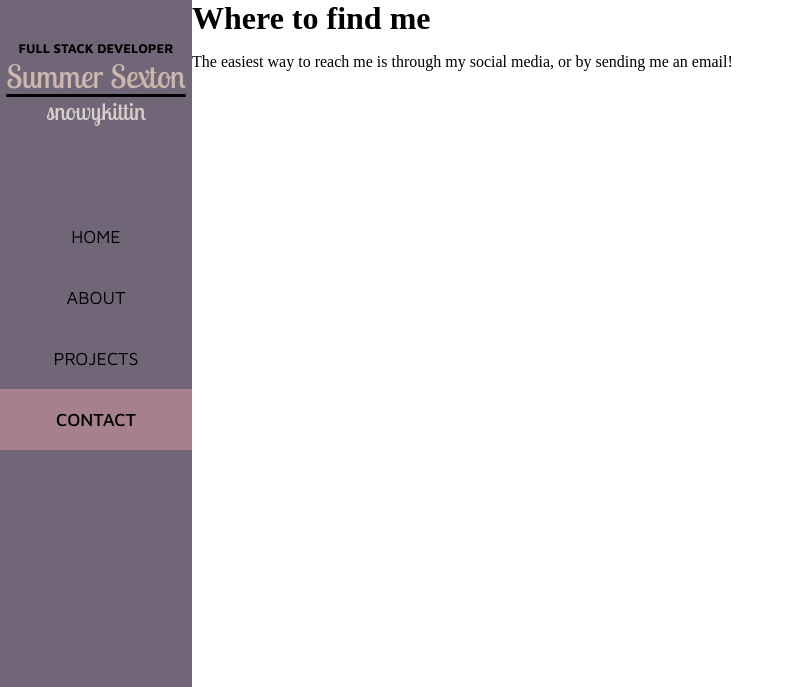
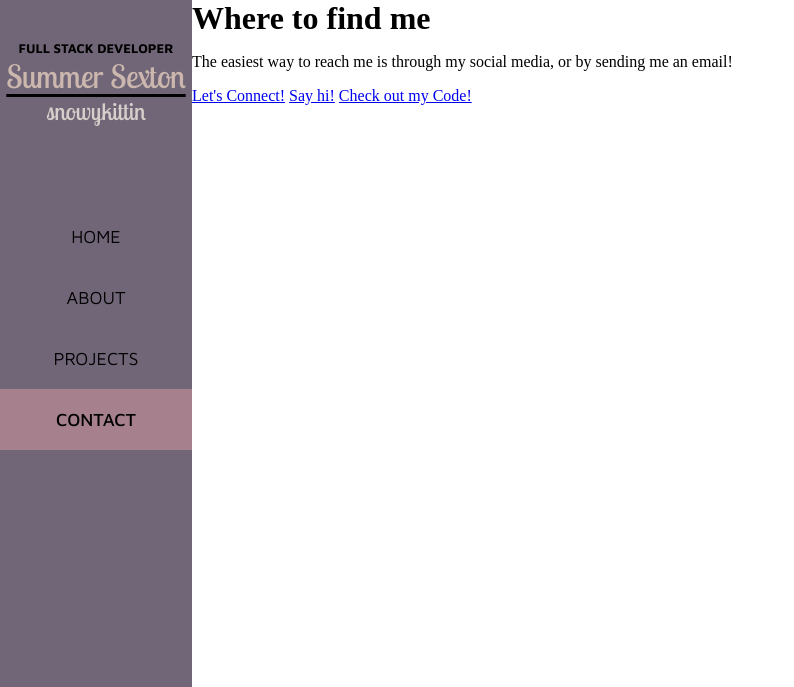
Before and after one commit to snowykittin/snowykittin.github.io, a website: page pages/contact.html in a window 1280 px wide. Shown: the top 687 px of the page, without its empty margins (0-794 px from the left). Drawn offline with Linux system fonts and the light colour scheme.

Commit message:
content blocking

```diff
--- a/pages/contact.html
+++ b/pages/contact.html
@@ -48,6 +48,9 @@
 
             <div class="contact-options">
                 <!-- Include LinkedIn, Github, mail:to, twitter -->
+                <a href="https://www.linkedin.com/in/snowykittin/">Let's Connect!</a>
+                <a href="mailto:snowykittin@gmail.com">Say hi!</a>
+                <a href="https://github.com/snowykittin">Check out my Code!</a>
             </div>
         </div>
 
```
Also changed, not shown: pages/about.html (+2 -1 lines).
